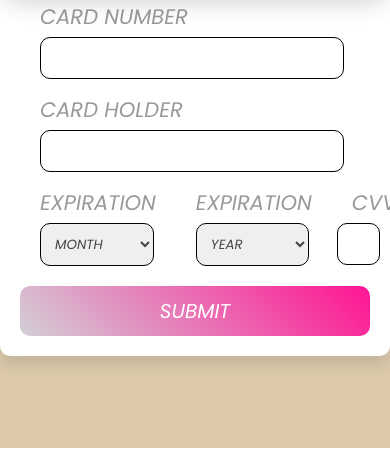
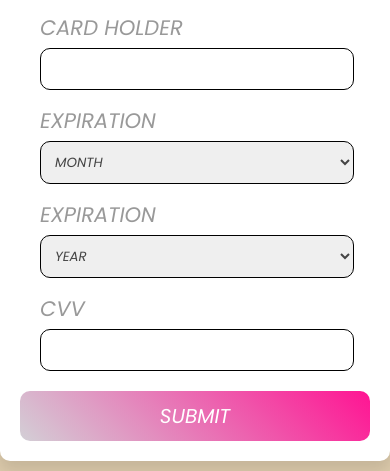
Before and after one commit to abhay0273/visa-card, a plain HTML site: page index.html in a window 390 px wide. Shown: the part 396-867 px from the top of the page. Before the commit the page ends 844 px from the top, so only its background shows below. Drawn offline with Linux system fonts and the light colour scheme; files whose address does not match are found by name.

Commit message:
Add files via upload

```diff
--- a/style.css
+++ b/style.css
@@ -62,6 +62,7 @@
   .container form .flexbox{
     display: flex;
     gap: 40px;
+    flex-flow: row wrap;
   }
   .container form .flexbox .inputbox{
     flex: 1 1 150px;
@@ -195,7 +196,9 @@
     .container form .flexbox{gap: 0px;}
     .container form{width: 100%;}
     .visaimg{margin: 0px 30px;}
-    .cvv-input{width: 100%; margin: 0px -15px;}
-    .inputbox{margin: 0px 20px;}
+    .cvv-input{margin: 0px -15px;}
+    .inputbox{margin: 0px 20px; }
+    .container form .inputbox select{width: 313.6px;}
     .visaimg{margin: -15px 0px;}
+    .container form .inputbox input{width: 313.6px; margin: 0;}
    }
```
